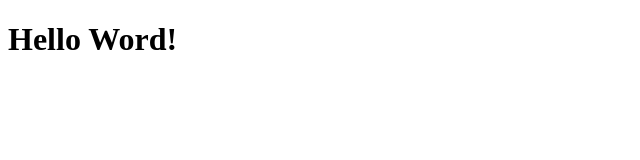
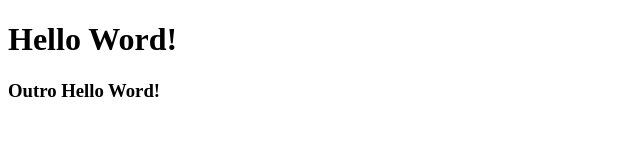
Before and after one commit to felipeefscc/felipeefscc, a plain HTML site: page index.html in a window 1280 px wide. Shown: the whole page, without its empty margins (0-640 px from the left). Drawn offline with Linux system fonts and the light colour scheme.

Commit message:
adicionado o H3

```diff
--- a/index.html
+++ b/index.html
@@ -8,6 +8,7 @@
 </head>
 <body>
     <h1>Hello Word!</h1>
+    <h3>Outro Hello Word!</h3>
 
 </body>
 </html>
```
